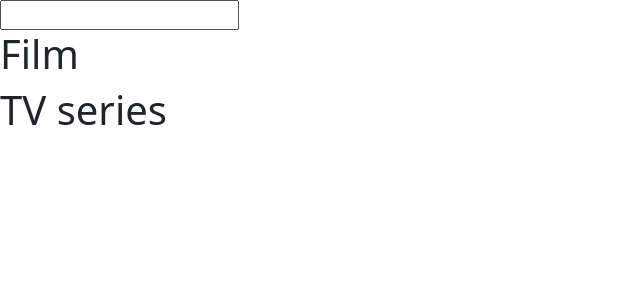
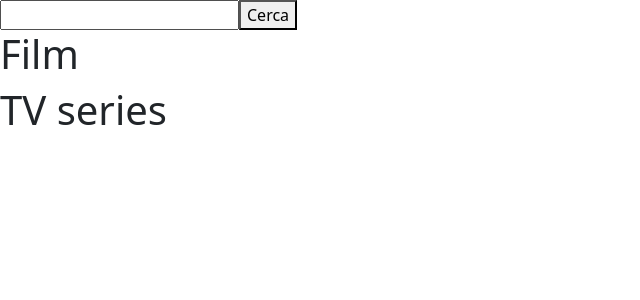
Before and after one commit to albertobaggio96/vite-boolflix, a Vue app: page / in a window 1280 px wide. Shown: the top 300 px of the page, without its empty margins (0-640 px from the left). Built offline with nearby package versions, Linux system fonts and the light colour scheme.

Commit message:
add search button

```diff
--- a/src/components/HeaderApp.vue
+++ b/src/components/HeaderApp.vue
@@ -60,6 +60,7 @@ export default {
 <template>
   <header>
     <input type="text" v-model="searchText" @keyup.enter="getApi()">
+    <button @click="getApi()">Cerca</button>
   </header>
 </template>
 
```
